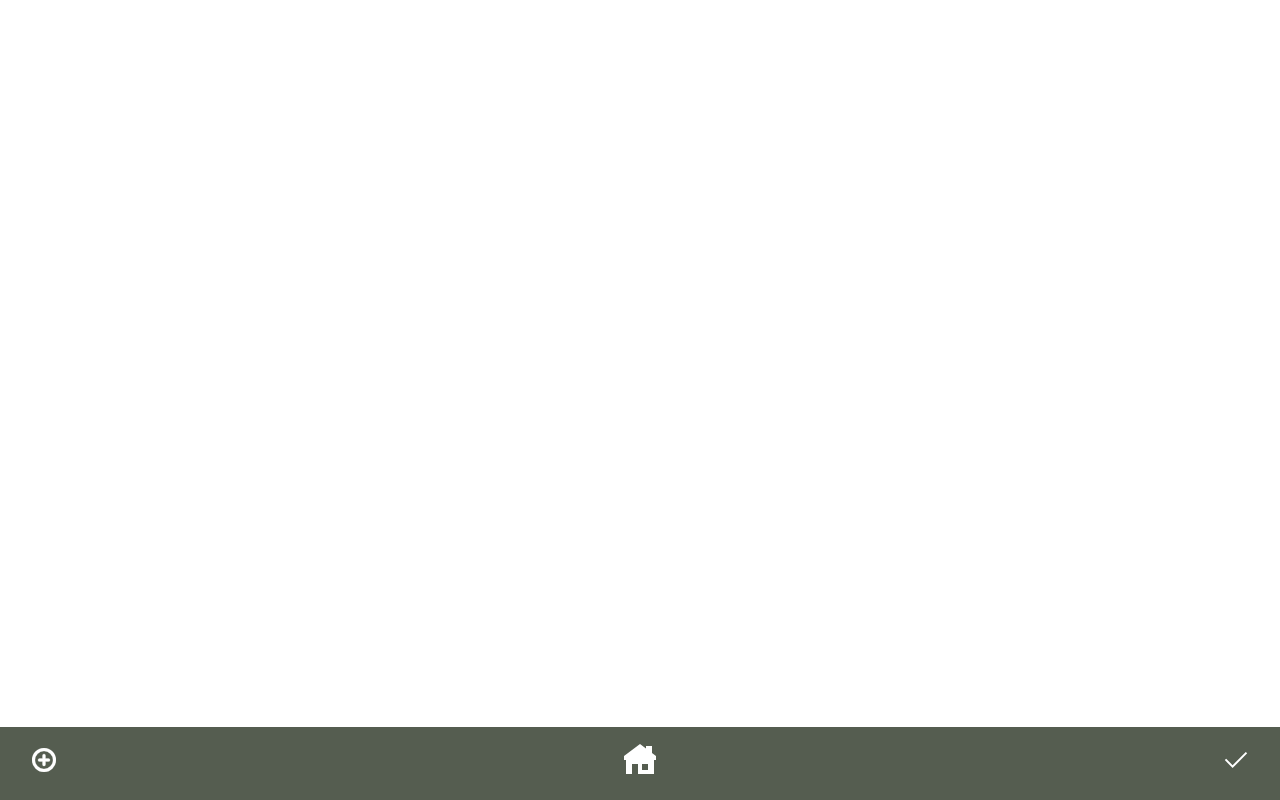
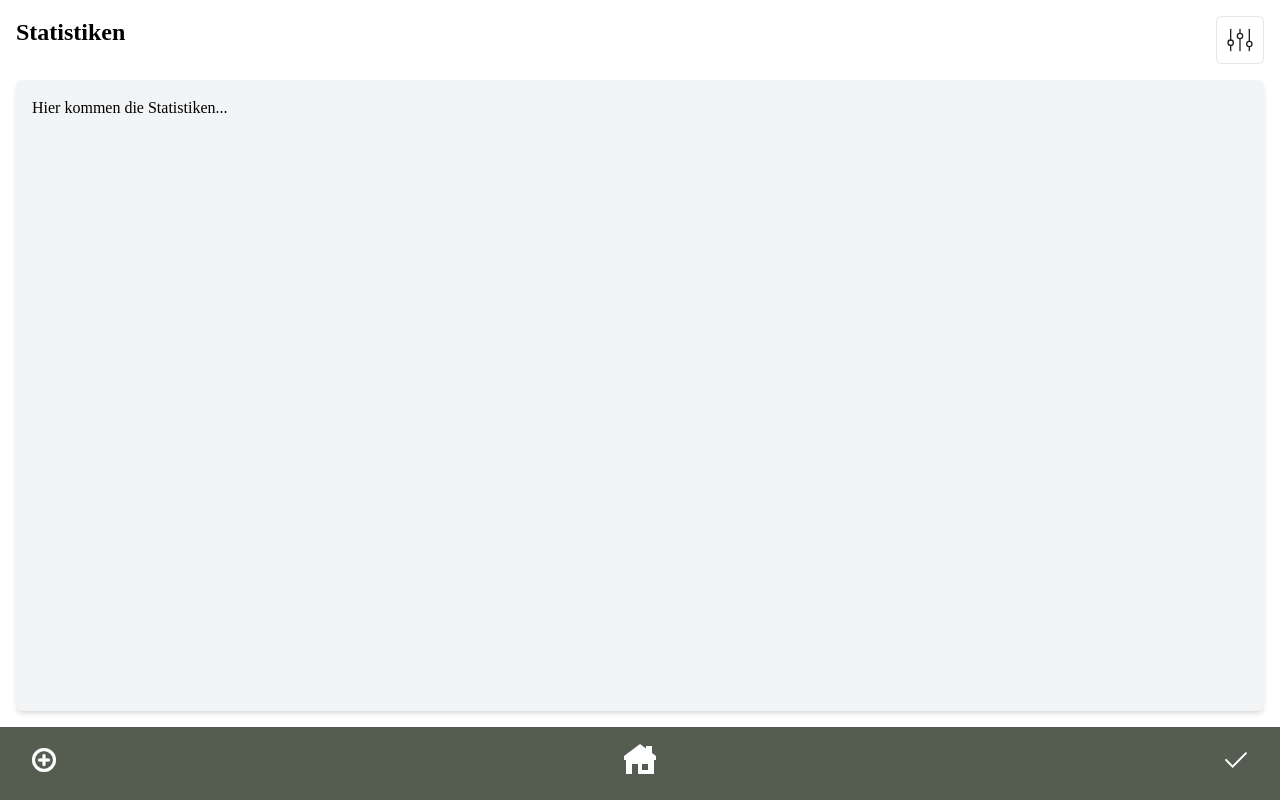
Before and after one commit to ligabeast/service-webapp, a Nuxt app: page /statistics in a window 1280 px wide. Before the commit this address had no page. Built offline with nearby package versions, Linux system fonts and the light colour scheme.

Commit message:
added ordertype for filtering orders

```diff
--- a/components/OrderFilter.vue
+++ b/components/OrderFilter.vue
@@ -6,9 +6,9 @@
 
     <!-- Anzahl an Aufträgen pro Seite -->
     <div>
-      <label for="perPage" class="block text-sm font-medium text-gray-700"
-        >Aufträge pro Seite</label
-      >
+      <label for="perPage" class="block text-sm font-medium text-gray-700">
+        Aufträge pro Seite
+      </label>
       <select
         id="perPage"
         v-model="filters.perPage"
@@ -24,28 +24,52 @@
     <!-- Zeitraum -->
     <div>
       <label class="block text-sm font-medium text-gray-700">Zeitraum</label>
-      <div class="flex space-x-2 items-center w-full">
+      <div>
+        <select
+          v-model="filters.timeRange"
+          @change="updateDateRange"
+          class="mt-1 block w-full rounded-md border-gray-300 shadow-sm focus:border-indigo-500 focus:ring-indigo-500 sm:text-sm py-1 bg-white"
+        >
+          <option value="last30">Letzte 30 Tage</option>
+          <option value="last90">Letzte 90 Tage</option>
+          <option value="custom">Benutzerdefiniert</option>
+        </select>
+        <div v-if="filters.timeRange === 'custom'" class="mt-2 flex space-x-2">
           <input
             type="date"
             v-model="filters.startDate"
-          class="block flex-grow rounded-md border-gray-300 shadow-sm focus:border-indigo-500 focus:ring-indigo-500 sm:text-sm p-2 bg-white"
-          placeholder="Startdatum"
+            class="block flex-grow rounded-md border-gray-300 shadow-sm focus:border-indigo-500 focus:ring-indigo-500 sm:text-sm bg-white"
           />
-        <span class="text-gray-700"> bis zum </span>
           <input
             type="date"
             v-model="filters.endDate"
-          class="block flex-grow rounded-md border-gray-300 shadow-sm focus:border-indigo-500 focus:ring-indigo-500 sm:text-sm p-2 bg-white"
-          placeholder="Enddatum"
+            class="block flex-grow rounded-md border-gray-300 shadow-sm focus:border-indigo-500 focus:ring-indigo-500 sm:text-sm bg-white"
           />
         </div>
+      </div>
+    </div>
+
+    <!-- Auftragstyp -->
+    <div>
+      <label for="orderType" class="block text-sm font-medium text-gray-700">
+        Auftragstyp
+      </label>
+      <select
+        id="orderType"
+        v-model="filters.orderType"
+        class="mt-1 block w-full rounded-md border-gray-300 shadow-sm focus:border-indigo-500 focus:ring-indigo-500 sm:text-sm bg-white py-1"
+      >
+        <option value="all">Alle</option>
+        <option value="gwv">GWV</option>
+        <option value="connect">Connect</option>
+      </select>
     </div>
 
     <!-- Sortierung -->
     <div>
-      <label for="sort" class="block text-sm font-medium text-gray-700"
-        >Sortieren nach</label
-      >
+      <label for="sort" class="block text-sm font-medium text-gray-700">
+        Sortieren nach
+      </label>
       <select
         id="sort"
         v-model="filters.sort"
@@ -75,22 +99,59 @@
 </template>
 
 <script lang="ts" setup>
-import { toRefs } from "vue";
+import { toRefs, onMounted } from "vue";
 
-// Use `toRefs` to directly reference `props.filters`
-const props = defineProps<{ filters: any }>();
+// Props für die Filter-Initialisierung
+const props = defineProps<{
+  filters: {
+    perPage: number;
+    startDate: string | null;
+    endDate: string | null;
+    timeRange: string;
+    sort: string;
+    orderType: string;
+  };
+}>();
+
 const emit = defineEmits(["applyFilters"]);
 
 const { filters } = toRefs(props);
 
+// Funktionen
 const applyFilters = () => {
   emit("applyFilters", filters.value);
 };
 
 const resetFilters = () => {
   filters.value.perPage = 10;
+  filters.value.timeRange = "last30";
   filters.value.startDate = "";
   filters.value.endDate = "";
   filters.value.sort = "date-desc";
+  filters.value.orderType = "all";
+  updateDateRange();
 };
+
+const updateDateRange = () => {
+  const now = new Date();
+  if (filters.value.timeRange === "last30") {
+    filters.value.startDate = new Date(now.setDate(now.getDate() - 30))
+      .toISOString()
+      .split("T")[0];
+    filters.value.endDate = new Date().toISOString().split("T")[0];
+  } else if (filters.value.timeRange === "last90") {
+    filters.value.startDate = new Date(now.setDate(now.getDate() - 90))
+      .toISOString()
+      .split("T")[0];
+    filters.value.endDate = new Date().toISOString().split("T")[0];
+  } else if (filters.value.timeRange === "custom") {
+    filters.value.startDate = null;
+    filters.value.endDate = null;
+  }
+};
+
+// Set defaults on mount
+onMounted(() => {
+  resetFilters();
+});
 </script>
--- a/layouts/default.vue
+++ b/layouts/default.vue
@@ -54,7 +54,34 @@
           </svg>
         </button>
       </NuxtLink>
-      <!-- placeholder -->
+
+      <div class="flex justify-between space-x-10">
+        <!-- <div class="w-6">
+          <NuxtLink to="/statistics">
+            <button class="hover:scale-125 transition">
+              <svg
+                class="w-6 h-6 text-white fill-white"
+                viewBox="0 0 24 24"
+                xmlns="http://www.w3.org/2000/svg"
+              >
+                <line class="a" x1="2" x2="22" y1="20" y2="20" />
+                <path
+                  class="a"
+                  d="M5,20V8.2A.2.2,0,0,1,5.2,8H7.8a.2.2,0,0,1,.2.2V20"
+                />
+                <path
+                  class="a"
+                  d="M11,20V4.26667C11,4.11939,11.08954,4,11.2,4h2.6c.11046,0,.2.11939.2.26667V20"
+                />
+                <path
+                  class="a"
+                  d="M17,20V11.15c0-.08284.08954-.15.2-.15h2.6c.11046,0,.2.06716.2.15V20"
+                />
+              </svg>
+            </button>
+          </NuxtLink>
+        </div> -->
+
         <div class="w-6">
           <NuxtLink to="/ongoingOrders">
             <button class="hover:scale-125 transition">
@@ -79,6 +106,7 @@
         </div>
       </div>
     </div>
+  </div>
 </template>
 
 <style scoped>
--- /dev/null
+++ b/pages/statistics/index.vue
@@ -0,0 +1,98 @@
+<template>
+  <div class="flex w-full h-full flex-col p-4 space-y-4">
+    <div class="flex justify-between">
+      <span class="font-semibold text-2xl">Statistiken</span>
+
+      <!-- Trigger für den Filter (optional) -->
+      <button
+        class="w-12 h-12 h rounded-md border border-gray-200 flex items-center justify-center hover:bg-gray-100 transition"
+        @click="showFilters = !showFilters"
+      >
+        <svg
+          class="w-8 h-8"
+          viewBox="0 0 24 24"
+          fill="none"
+          xmlns="http://www.w3.org/2000/svg"
+        >
+          <path d="M5 12L5 4" stroke="#222222" stroke-linecap="round" />
+          <path d="M19 20L19 17" stroke="#222222" stroke-linecap="round" />
+          <path d="M5 20L5 16" stroke="#222222" stroke-linecap="round" />
+          <path d="M19 13L19 4" stroke="#222222" stroke-linecap="round" />
+          <path d="M12 7L12 4" stroke="#222222" stroke-linecap="round" />
+          <path d="M12 20L12 11" stroke="#222222" stroke-linecap="round" />
+          <circle
+            cx="5"
+            cy="14"
+            r="2"
+            stroke="#222222"
+            stroke-linecap="round"
+          />
+          <circle
+            cx="12"
+            cy="9"
+            r="2"
+            stroke="#222222"
+            stroke-linecap="round"
+          />
+          <circle
+            cx="19"
+            cy="15"
+            r="2"
+            stroke="#222222"
+            stroke-linecap="round"
+          />
+        </svg>
+      </button>
+    </div>
+
+    <!-- Transition für das Reinsliden -->
+    <transition name="top-to-bottom" mode="out-in">
+      <OrderFilter
+        v-if="showFilters"
+        :filters="filters"
+        @applyFilters="handleApplyFilters"
+      />
+    </transition>
+
+    <!-- Platz für Statistiken -->
+    <div class="flex-grow bg-gray-100 rounded-md shadow-md p-4">
+      <p>Hier kommen die Statistiken...</p>
+    </div>
+  </div>
+</template>
+
+<script lang="ts" setup>
+import { ref } from "vue";
+
+// Daten und Logik
+const showFilters = ref(false);
+
+const filters = ref({
+  timeRange: "last30",
+  startDate: null,
+  endDate: null,
+  status: null,
+  orderType: null,
+  hide: false,
+});
+
+const handleApplyFilters = (appliedFilters: typeof filters.value) => {
+  filters.value = appliedFilters;
+  console.log("Filter angewendet:", filters.value);
+};
+</script>
+
+<style scoped>
+.top-to-bottom-enter-active,
+.top-to-bottom-leave-active {
+  transition: transform 0.5s ease-out;
+}
+
+.top-to-bottom-enter-from {
+  transform: translateY(-100%); /* Start sliding from the top */
+}
+
+.top-to-bottom-leave-to {
+  transform: translateY(-100%); /* Slide out to the bottom */
+}
+</style>
```
Also changed, not shown: 1 other file (tests, documents, lock files or other folders). Lines whose indentation alone changed are shown as unchanged.
